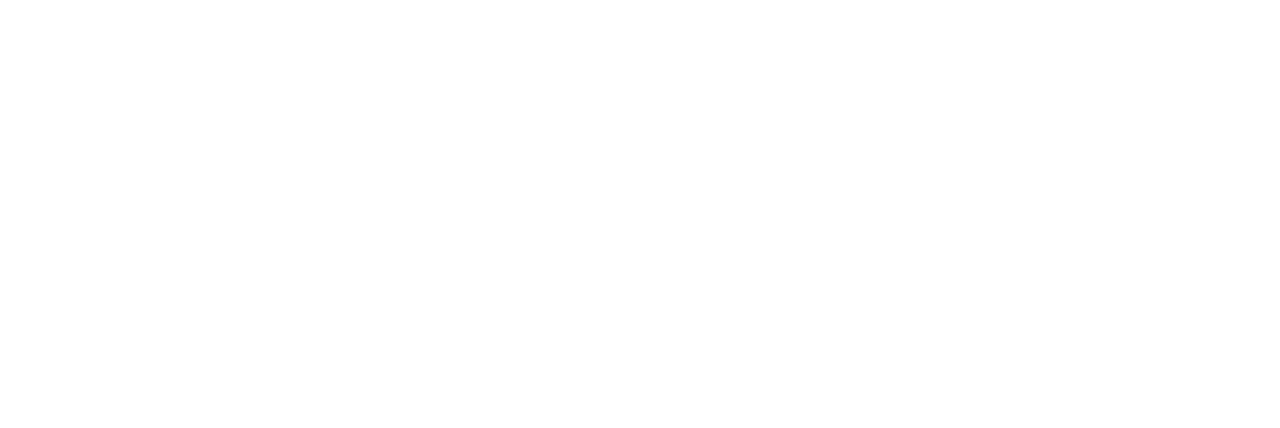
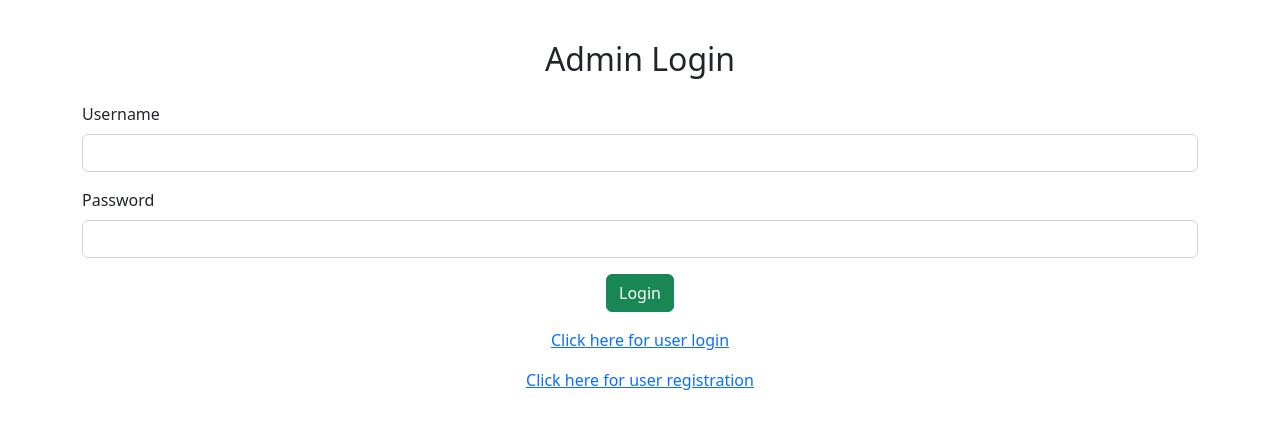
Before and after one commit to Asiyacm/New-Shoppingcart-Angular-App, an Angular app: page / in a window 1280 px wide. Shown: the top 428 px of the page. Built offline with nearby package versions, Linux system fonts and the light colour scheme.

Commit message:
adminLogin commit

```diff
--- /dev/null
+++ b/src/app/admin-login/admin-login.component.html
@@ -0,0 +1,36 @@
+<div class="container">
+    <div class="row">
+        <div class="col col-12 col-sm-12 col-md-12 col-lg-12 col-xl-12 col-xxl-12">
+            <div class="row g-3 mt-4">
+                <div class="col col-12 col-sm-12 col-md-12 col-lg-12 col-xl-12 col-xxl-12 text-center">
+                    <h2>Admin Login</h2>
+                </div>
+                <div class="col col-12 col-sm-12 col-md-12 col-lg-12 col-xl-12 col-xxl-12">
+
+                    <label for="" class="form-label">Username</label>
+                    <input name="username" [(ngModel)]="username" type="text" class="form-control">
+
+                </div>
+                <div class="col col-12 col-sm-12 col-md-12 col-lg-12 col-xl-12 col-xxl-12">
+
+                    <label for="" class="form-label">Password</label>
+                    <input name="password" [(ngModel)]="password" type="password"  id="" class="form-control">
+
+                </div>
+                <div class="col col-12 col-sm-12 col-md-12 col-lg-12 col-xl-12 col-xxl-12 text-center">
+                    <button (click)="readValue()" class="btn btn-success">Login</button>
+                </div>
+                <div class="col col-12 col-sm-12 col-md-12 col-lg-12 col-xl-12 col-xxl-12 text-center">
+
+                    <a href="">Click here for user login</a>
+
+                </div>
+                <div class="col col-12 col-sm-12 col-md-12 col-lg-12 col-xl-12 col-xxl-12 text-center">
+
+                    <a href="">Click here for user registration</a>
+
+                </div>
+            </div>
+        </div>
+    </div>
+</div>
--- /dev/null
+++ b/src/app/admin-login/admin-login.component.ts
@@ -0,0 +1,29 @@
+import { Component } from '@angular/core';
+
+@Component({
+  selector: 'app-admin-login',
+  templateUrl: './admin-login.component.html',
+  styleUrls: ['./admin-login.component.css']
+})
+export class AdminLoginComponent {
+
+  username=""
+  password=""
+
+  readValue=()=>
+  {
+    let data:any={
+      "username":this.username,
+      "password":this.password
+    }
+    console.log(data)
+    if (this.username=="admin" && this.password=="12345") {
+      alert("Valid login")
+
+    } else {
+      alert("Invalid credential")
+
+    }
+  }
+
+}
--- a/src/app/app.component.html
+++ b/src/app/app.component.html
@@ -1,2 +1,2 @@
-
+<app-admin-login></app-admin-login>
 <router-outlet></router-outlet>
```
Also changed, not shown: src/app/app.module.ts (+6 -2 lines), src/app/admin-login/admin-login.component.css (added).
